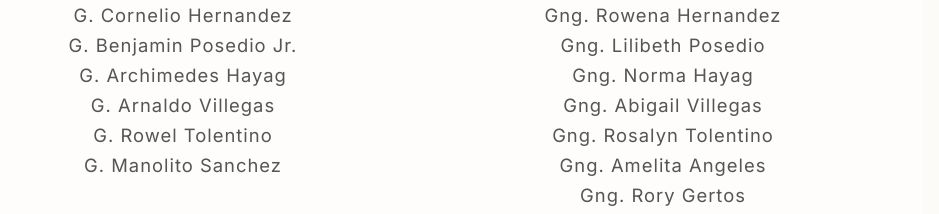
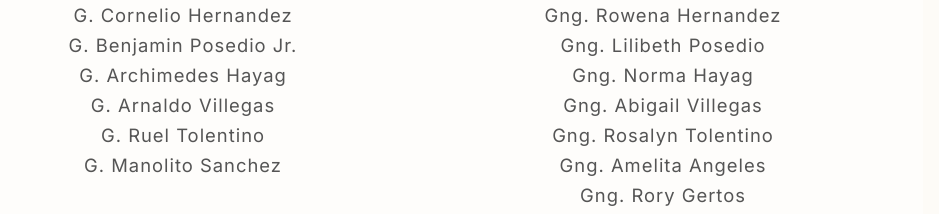
Before and after one commit to Juswa031/wedding-invitation, a Vue app: page /#/details in a window 1280 px wide. Shown: the part 6940-7154 px from the top of the page, without its empty margins (217-1156 px from the left). Built offline with nearby package versions, Linux system fonts and the light colour scheme; a web font is replaced by a local one.

Commit message:
adjust name

```diff
--- a/src/components/EntourageComponent.vue
+++ b/src/components/EntourageComponent.vue
@@ -96,7 +96,7 @@ const ninongs = reactive([
   { id: 3, name: 'Dindo Torralba' }, { id: 4, name: 'Arni Macarandang' }, { id: 5, name: 'Rony Maranan' },
   { id: 6, name: 'Rogelio Dimla' }, { id: 7, name: 'Arman Salosa' }, { id: 8, name: 'Marcelino Marquez' },
   { id: 9, name: 'Cornelio Hernandez' }, { id: 10, name: 'Benjamin Posedio Jr.' }, { id: 11, name: 'Archimedes Hayag' },
-  { id: 12, name: 'Arnaldo Villegas' }, { id: 13, name: 'Rowel Tolentino' }, { id: 14, name: 'Manolito Sanchez' },
+  { id: 12, name: 'Arnaldo Villegas' }, { id: 13, name: 'Ruel Tolentino' }, { id: 14, name: 'Manolito Sanchez' },
 ])
 
 const secondarySponsors = [
```
